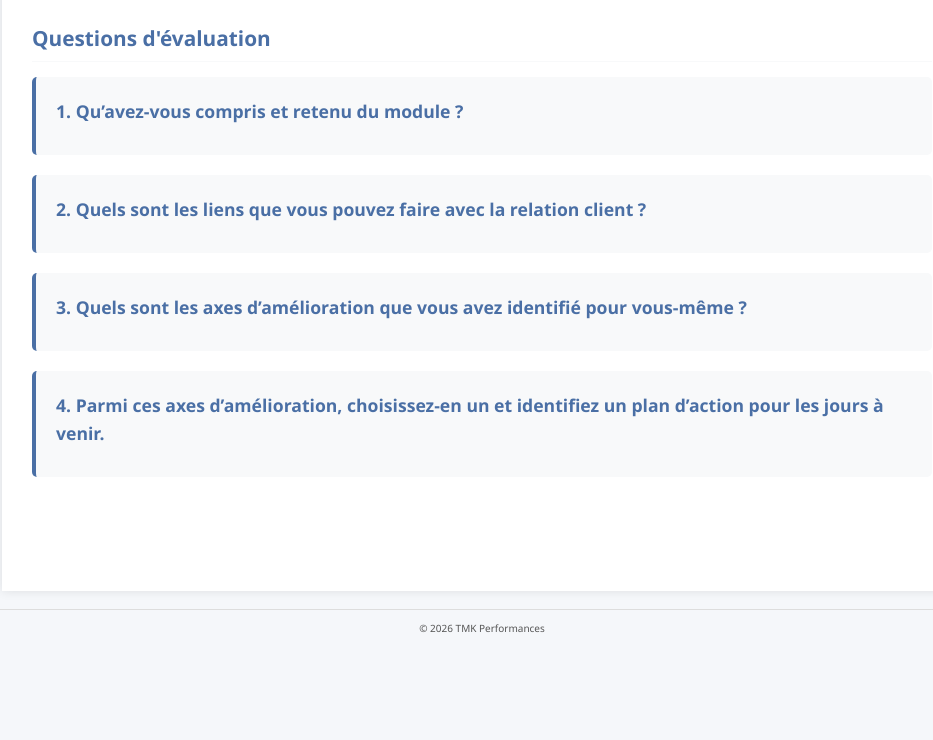
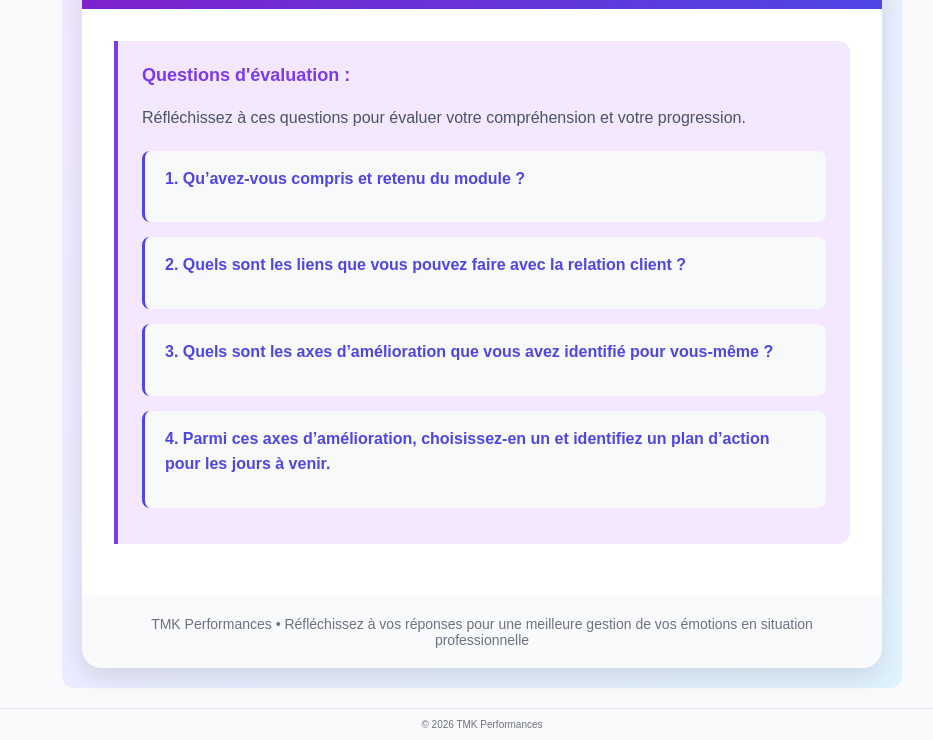
Before and after one commit to ThLe2/evalsuite-cnv, a plain HTML site: page index.html in a window 1280 px wide. Shown: the part 269-1009 px from the top of the page, without its empty margins (158-1091 px from the left). Before the commit the page ends 915 px from the top, so only its background shows below. Drawn offline with Linux system fonts and the light colour scheme.

Commit message:
Update index.html

```diff
--- a/index.html
+++ b/index.html
@@ -3,136 +3,184 @@
 <head>
     <meta charset="UTF-8">
     <meta name="viewport" content="width=device-width, initial-scale=1.0">
-    <title>Évaluation - Suite Gestion des Émotions | TMK Performances</title>
+    <title>Évaluation - Gestion des Émotions | TMK Performances</title>
     <style>
-        :root {
-            --primary-color: #4a6fa5;
-            --secondary-color: #f5f7fa;
-            --text-color: #333;
-            --light-gray: #f8f9fa;
-            --border-color: #ddd;
+        body {
+            font-family: Arial, sans-serif;
+            margin: 0;
+            padding: 0;
+            background-color: #f9fafb;
         }
 
-        body {
-            font-family: 'Segoe UI', Tahoma, Geneva, Verdana, sans-serif;
+        .tmk-header {
+            text-align: center;
+            padding: 20px 0;
+            border-bottom: 1px solid #e5e7eb;
+        }
+
+        .tmk-header img {
+            max-width: 150px;
+            height: auto;
+        }
+
+        .tmk-footer {
+            text-align: center;
+            font-size: 10px;
+            color: #6b7280;
+            margin-top: 20px;
+            padding: 10px 0;
+            border-top: 1px solid #e5e7eb;
+        }
+
+        .evaluation-container {
+            width: 100%;
+            max-width: 800px;
+            margin: 20px auto;
+            background: linear-gradient(135deg, #f3e8ff, #e0f2fe);
+            padding: 20px;
+            border-radius: 12px;
+        }
+
+        .evaluation-card {
+            background: white;
+            border-radius: 20px;
+            overflow: hidden;
+            box-shadow: 0 10px 25px rgba(0,0,0,0.1);
+        }
+
+        .evaluation-header {
+            background: linear-gradient(90deg, #7e22ce, #4f46e5);
+            color: white;
+            padding: 24px 32px;
+            text-align: center;
+        }
+
+        .evaluation-header h1 {
+            font-size: 28px;
+            font-weight: bold;
+            margin: 0;
+        }
+
+        .evaluation-content {
+            padding: 32px;
+            color: #374151;
+            font-size: 16px;
             line-height: 1.6;
-            color: var(--text-color);
-            background-color: var(--secondary-color);
-            margin: 0;
+        }
+
+        .question-box {
+            background: #f3e8ff;
+            border-left: 4px solid #7c3aed;
+            padding: 20px 24px;
+            border-radius: 0 12px 12px 0;
+            margin-bottom: 20px;
+        }
+
+        .question-title {
+            font-weight: 600;
+            color: #7c3aed;
+            font-size: 18px;
+            margin: 0 0 12px 0;
+        }
+
+        .question-list {
+            list-style-type: none;
             padding: 0;
         }
 
-        .container {
-            max-width: 900px;
-            margin: 0 auto;
-            padding: 30px;
-            background-color: white;
-            min-height: 100vh;
-            box-shadow: 0 0 10px rgba(0, 0, 0, 0.1);
+        .question-list li {
+            background-color: #f8f9fa;
+            margin-bottom: 15px;
+            padding: 15px 20px;
+            border-radius: 8px;
+            border-left: 3px solid #4f46e5;
         }
 
-        header {
-            text-align: center;
-            margin-bottom: 30px;
-            padding: 10px 0;
-            border-bottom: 1px solid var(--border-color);
+        .question-list li h3 {
+            margin-top: 0;
+            color: #4f46e5;
+            font-size: 16px;
+            font-weight: 600;
         }
 
-        header img {
-            max-width: 150px;
-            height: auto;
-            margin-bottom: 15px;
-        }
-
-        h1 {
-            color: var(--primary-color);
-            font-size: 1.8rem;
-            margin-bottom: 10px;
+        .evaluation-footer {
+            background: #f9fafb;
+            padding: 20px 32px;
             text-align: center;
-        }
-
-        h2 {
-            color: var(--primary-color);
-            font-size: 1.3rem;
-            margin-top: 30px;
-            margin-bottom: 15px;
-            border-bottom: 1px solid var(--light-gray);
-            padding-bottom: 5px;
-        }
-
-        .evaluation-section {
-            margin-bottom: 25px;
-        }
-
-        .question {
-            background-color: var(--light-gray);
-            padding: 20px;
-            border-radius: 5px;
-            margin-bottom: 20px;
-            border-left: 4px solid var(--primary-color);
-        }
-
-        .question h3 {
-            margin-top: 0;
-            color: var(--primary-color);
-            font-size: 1.1rem;
-            margin-bottom: 10px;
-        }
-
-        footer {
-            text-align: center;
-            font-size: 10px;
-            color: #555;
-            margin-top: 18px;
-            padding: 10px 0;
-            border-top: 1px solid var(--border-color);
+            color: #6b7280;
+            font-size: 14px;
+            border-radius: 0 0 20px 20px;
         }
 
         @media (max-width: 768px) {
-            .container {
-                padding: 20px;
+            .evaluation-container {
+                margin: 10px;
+                padding: 15px;
             }
 
-            h1 {
-                font-size: 1.5rem;
+            .evaluation-header {
+                padding: 16px 20px;
             }
 
-            h2 {
-                font-size: 1.1rem;
+            .evaluation-header h1 {
+                font-size: 22px;
+            }
+
+            .evaluation-content {
+                padding: 20px;
             }
         }
     </style>
 </head>
 <body>
-    <div class="container">
-        <header>
-            <img src="https://www.tmk-performances.com/public/assets/gifs/logo.png" alt="TMK Performances">
-            <h1>Évaluation - Suite Gestion des Émotions</h1>
-        </header>
+    <!-- Header TMK Performances -->
+    <div class="tmk-header">
+        <img src="https://www.tmk-performances.com/public/assets/gifs/logo.png" alt="TMK Performances">
+    </div>
 
-        <div class="evaluation-section">
-            <h2>Questions d'évaluation</h2>
-
-            <div class="question">
-                <h3>1. Qu’avez-vous compris et retenu du module ?</h3>
+    <!-- Contenu principal -->
+    <div class="evaluation-container">
+        <div class="evaluation-card">
+            <!-- En-tête -->
+            <div class="evaluation-header">
+                <h1>Évaluation - Gestion des Émotions</h1>
             </div>
 
-            <div class="question">
-                <h3>2. Quels sont les liens que vous pouvez faire avec la relation client ?</h3>
+            <!-- Contenu -->
+            <div class="evaluation-content">
+                <div class="question-box">
+                    <p class="question-title">Questions d'évaluation :</p>
+                    <p style="margin-bottom: 20px; color: #4b5563;">
+                        Réfléchissez à ces questions pour évaluer votre compréhension et votre progression.
+                    </p>
+
+                    <ul class="question-list">
+                        <li>
+                            <h3>1. Qu’avez-vous compris et retenu du module ?</h3>
+                        </li>
+                        <li>
+                            <h3>2. Quels sont les liens que vous pouvez faire avec la relation client ?</h3>
+                        </li>
+                        <li>
+                            <h3>3. Quels sont les axes d’amélioration que vous avez identifié pour vous-même ?</h3>
+                        </li>
+                        <li>
+                            <h3>4. Parmi ces axes d’amélioration, choisissez-en un et identifiez un plan d’action pour les jours à venir.</h3>
+                        </li>
+                    </ul>
+                </div>
             </div>
 
-            <div class="question">
-                <h3>3. Quels sont les axes d’amélioration que vous avez identifié pour vous-même ?</h3>
-            </div>
-
-            <div class="question">
-                <h3>4. Parmi ces axes d’amélioration, choisissez-en un et identifiez un plan d’action pour les jours à venir.</h3>
+            <!-- Pied de page -->
+            <div class="evaluation-footer">
+                TMK Performances • Réfléchissez à vos réponses pour une meilleure gestion de vos émotions en situation professionnelle
             </div>
         </div>
     </div>
 
-    <footer>
+    <!-- Footer TMK Performances -->
+    <div class="tmk-footer">
         © <script>document.write(new Date().getFullYear());</script> TMK Performances
-    </footer>
+    </div>
 </body>
 </html>
```
